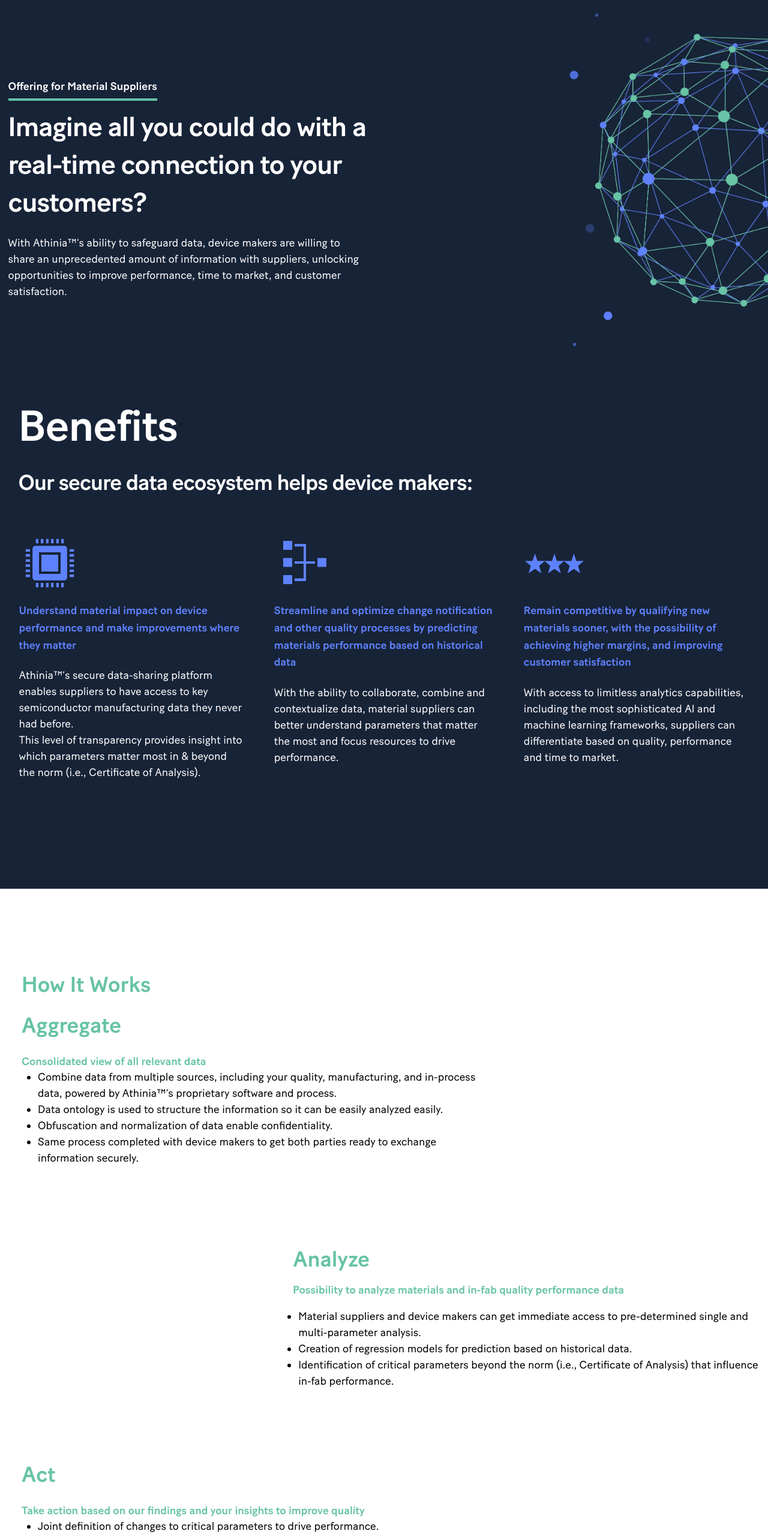
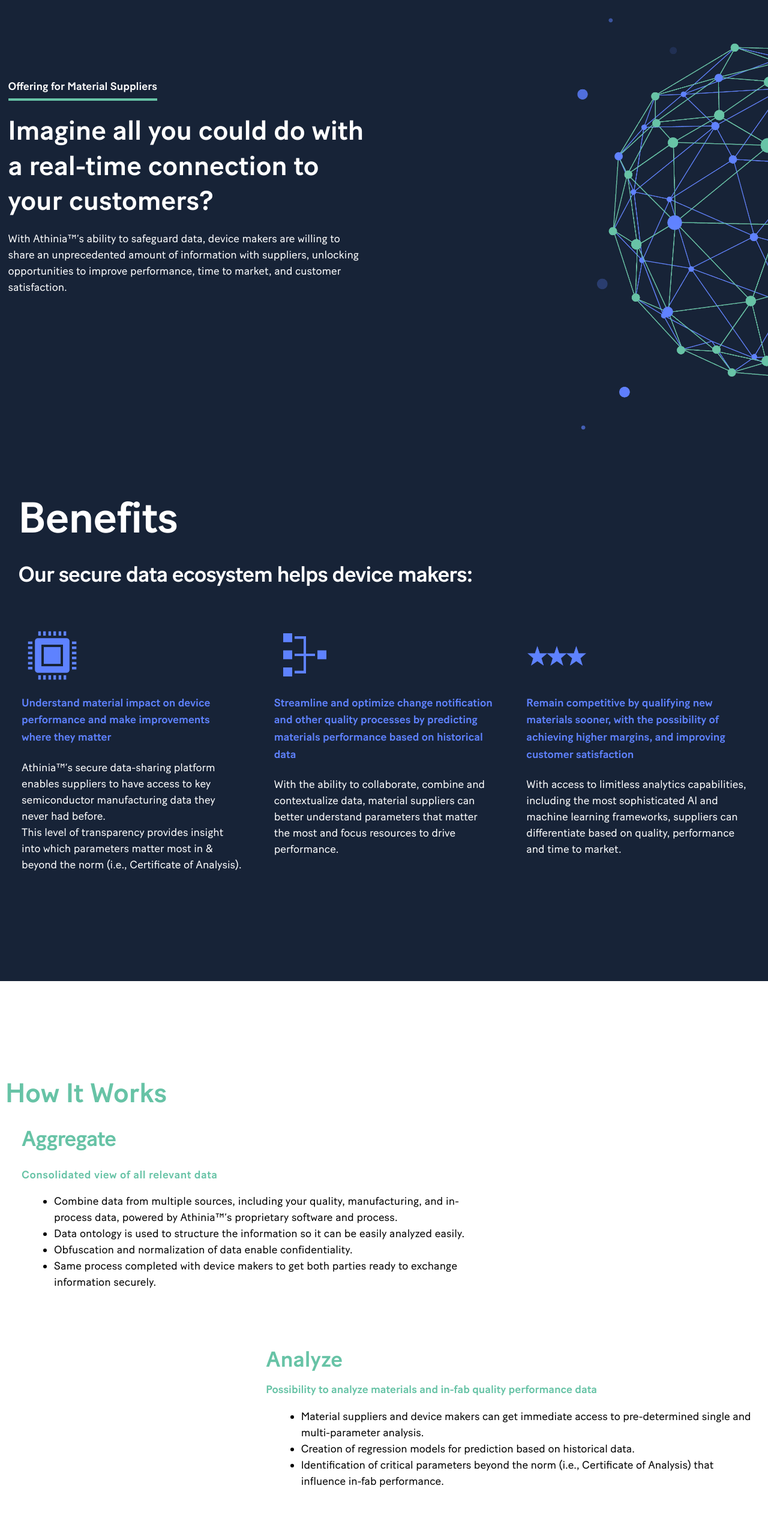
Before and after one commit to deeplus2021/athinia_work, a Next.js app: page /data-collaboration/material-suppliers in a window 1280 px wide. Shown: the part 100-2663 px from the top of the page at 60% size. Built offline with nearby package versions, Linux system fonts and the light colour scheme.

Commit message:
other work

```diff
--- a/components/Footers/Footer.js
+++ b/components/Footers/Footer.js
@@ -10,9 +10,9 @@
     <div className="grid grid-cols-1 md:grid-cols-3 lg:grid-cols-2 max-w-[1400px] mx-auto">
 
         <div className="flex  md:col-span-1 lg:col-span-1  justify-center md:justify-start">
-        <a href="https://athinia.com/" className="flex items-center mb-4 sm:mb-0">
-            <img src="/images/Athinia-icon.svg" className="h-[60px] md:h-[60px] mx-1" alt="Athinia Logo" />
-            <span className="self-center text-2xl font-light whitespace-nowrap lg:ml-3">© Athinia 2022</span>
+        <a href="https://athinia.com/" className="flex items-center mb-[1.75rem] sm:mb-0">
+            <img src="/images/Athinia-icon.svg" className="h-[70px] md:h-[60px] mx-1" alt="Athinia Logo" />
+            <span className="self-center text-2xl font-light whitespace-nowrap ml-3">© Athinia 2022</span>
         </a>
         </div>
 
--- a/components/Sections/Columns/ImageAndText.js
+++ b/components/Sections/Columns/ImageAndText.js
@@ -1,25 +1,25 @@
 import React from "react";
 import Image from "next/image";
-const ImageAndText = ({isImage=true, subText, category, title, lgPadding,  titleClass = 'text-sm-medium md:text-lg-medium' }) => {
+const ImageAndText = ({isImage=true, subText, category, title, lgPadding,  titleClass = 'text-sm-medium md:text-lg-medium', sectionClass="", boxClass="", subTextClass="" }) => {
   const lgPaddingFinal = lgPadding ? lgPadding : 'lg:p-[10%_0%_10%_0%]'
   return (
     <section
       className={`bg-offering-image bg-no-repeat bg-contain bg-right-bottom md:bg-[60vw_45vw] lg:bg-[70vw_0vw] w-full bg-athinia-dark flex-initial h-auto
-              break-words pt-[4.5rem] pb-[5.5rem]  md:p-[18%_0%_18%_0%]  ${lgPaddingFinal} bg-[length:50vw_auto]`}
+              break-words pt-[4.5rem] ${sectionClass ? sectionClass : 'pb-[5.5rem]'}  md:p-[10%_0%_17%_0%]  ${lgPaddingFinal} bg-[length:50vw_auto]`}
 
     >
       <div
-        className="grid grid-cols-1 md:grid-cols-3 flex flex-col md:flex-row
+        className="grid grid-cols-1 md:grid-cols-4 lg:grid-cols-3 flex flex-col md:flex-row
         max-w-[1400px] p-[0_2em_0_2em] md:p-8 lg:p-3 mx-auto "
       >
-        <div className="col-span-2 text-white px-0 lg:pr-[13rem]">
+        <div className={`col-span-2 md:col-span-3 lg:col-span-2 text-white px-0 ${boxClass}`}>
             <p className="text-lg-small border-b-4 inline border-athinia-green pb-3 md:pb-2 my-2 md:my-0">{category}</p>
-            <h3 className={`${titleClass} pt-[2rem] pb-[1.2rem] md:py-5 md:pr-5 lg:pr-0 md:letter-spacing--1`}> {title}
+            <h3 className={`${titleClass} pt-[2rem] pb-[1.2rem] md:pt-[1.7rem] md:pr-5 lg:pr-0`}> {title}
 </h3>
-<p>{subText}</p>
+<p className={`${subTextClass ? subTextClass : ''}`}>{subText}</p>
         </div>
-        <div className="col-span-1 mt-10 md:mt-0 px-10 flex md:justify-end lg:justify-start">
-            {isImage &&  <Image src={'/images/Athinia-Key-Graphic-security-lock.png'} alt="key-graphic" className={'z-1 mr-auto w-[120px] h-[220] md:w-[100px] md:h-[150px] lg:h-[300px] lg:w-[160px] ml-auto md:mr-0 md:ml-0 animate-fade-in-right-500'} width={180} height={332}/>}
+        <div className="col-span-1 mt-10 md:mt-0 md:px-0 lg:pl-10 flex md:justify-end lg:justify-start">
+            {isImage &&  <Image src={'/images/Athinia-Key-Graphic-security-lock.png'} alt="key-graphic" className={'z-1 mr-auto w-[120px] h-[220] md:w-[97px] md:h-[180px] lg:h-[330px] lg:w-[180px] ml-auto md:mr-0 md:ml-0 animate-fade-in-right-500'} width={180} height={332}/>}
         </div>
       </div>
     </section>
--- a/components/Sections/GetInContact.js
+++ b/components/Sections/GetInContact.js
@@ -2,16 +2,20 @@
 import CustomButton from "../Buttons/CustomButton";
 import Image from "next/image";
 import { motion, useScroll, useTransform } from "framer-motion";
+import useWindowDimensions from "../../hooks/useWindowDimensions";
 import { useRef } from "react";
 
 
 const GetInContact = ({
-  subTitle = ""
+  subTitle = "",
+  extraClass = ""
 }) => {
   const svgRefGreen = useRef(null);
   const svgRefPurple = useRef(null);
   const svgRefBlueOne = useRef(null);
   const svgRefBlueTwo = useRef(null);
+
+  const {width} = useWindowDimensions()
 
   const { scrollYProgress: scrollYProgressGreen  } = useScroll({
     target: svgRefGreen,
@@ -35,13 +39,13 @@
   const yPosAnimBlueOne = useTransform(
     scrollYProgressBlueOne,
     [1, 0.5],
-    [180, 0]
+    width > 1024 ? [180, 0] : [180, -20]
   );
 
   const xPosAnimBlueOne = useTransform(
     scrollYProgressBlueOne,
     [1, 0.5],
-    [-300, 0]
+    width > 1024 ? [-300, 0] : [-300, -40]
   );
 
 
@@ -49,13 +53,13 @@
   const yPosAnimGreen = useTransform(
     scrollYProgressGreen,
     [1, 0.5],
-    [-50, 0]
+    width > 1024 ? [-50, 0] : [-100, -20]
   );
 
   const xPosAnimGreen = useTransform(
     scrollYProgressGreen,
     [1, 0.5],
-    [150, 0]
+    width > 1024 ? [150, 0] : [100, -60]
   );
 
 
@@ -63,37 +67,37 @@
   const yPosAnimBlueTwo = useTransform(
     scrollYProgressBlueTwo,
     [1, 0.5],
-    [300, 0]
+    width > 1024 ? [300, 0] : [0, -100]
   );
 
   const xPosAnimBlueTwo = useTransform(
     scrollYProgressBlueTwo,
     [1, 0.5],
-    [100, 0]
+    width > 1024 ? [100, 0] : [100, -90]
   );
 
   // Purple
   const yPosAnimBluePurple = useTransform(
     scrollYProgressPurple,
-    [1, 0.5],
-    [-150, 0]
+    width > 1024 ? [1, 0.5] : [1, 0],
+    width > 1024 ? [-150, 0] : [-200, 80]
   );
 
   const xPosAnimBluePurple = useTransform(
     scrollYProgressPurple,
     [1, 0.5],
-    [-200, 0]
+    width > 1024 ? [-200, 0] : [-200, -8]
   );
 
   return (
     <section
-      className="w-full flex-initial h-auto
-    break-words p-[8%_0%_14%_0%] px-10 md:px-0"
+      className={`w-full flex-initial h-auto
+    break-words md:overflow-hidden lg:overflow-auto ${extraClass ? extraClass : 'p-[8%_0%_14%_0%] px-10 md:px-0'}`}
     >
-      <div className=" grid grid-cols-5 gap-0 max-w-[1400px]  mx-auto ">
+      <div className=" grid grid-cols-5 gap-0 max-w-[1400px]  mx-auto md:px-[2em] lg:px-[1.5em]">
         <div className="col-span-5 md:col-span-4 lg:ml-2 lg:pr-10">
           <h1
-            className="text-sm-large md:text-[48px] lg:text-lg-large my-4 md:my-0 tracking-[-1.5px]
+            className="text-sm-large md:text-[3em] lg:text-lg-large my-4 md:my-0 md:tracking-[-1.5px]
 
 
                                     text-left text-blue"
@@ -102,8 +106,8 @@
 
           </h1>
           <h3
-            className="text-sm-medium md:text-lg-medium tracking-[-1px]
-                    text-left text-athinia-purple  pr-3 md:pr-5 lg:pr-0 lg:mt-4"
+            className="text-sm-medium md:text-lg-medium lg:tracking-[-1px]
+                    text-left text-athinia-purple  pr-3 md:pr-[2rem] lg:pr-0 md:mt-4 md:letter-spacing--1"
           >
             {subTitle ? subTitle : 'Athinia™ is establishing a new standard of quality management for the semiconductor industry​.'}
           </h3>
@@ -116,17 +120,17 @@
             extraClass={
               "text-white text-center inline xl:block hover:bg-athinia-purple text-[1.2em] tracking-[1px] "
             }
-            paddingY={"py-4"}
-            paddingX={"px-8 lg:px-[30px]"}
+            paddingY={"py-[1.1rem] md:py-4"}
+            paddingX={"px-[30px]"}
 
             background={"bg-athinia-blue"}
           />
         </div>
 
-        <div className="col-span-5 md:col-span-1 hidden md:block">
+        <div className="col-span-5 md:col-span-1 hidden md:block md:ml-[3.5rem] lg:ml-0">
           <div className="flex relative flex-row">
             <div className=" inline mr-8">
-              <motion.small ref={svgRefBlueOne} style={{y:yPosAnimBlueOne, x:xPosAnimBlueOne  }} className="block h-[50px] w-[50px]" transition={{ duration: 30 }}>
+              <motion.small ref={svgRefBlueOne} style={{y:yPosAnimBlueOne, x:xPosAnimBlueOne  }} className="block w-[35px] lg:w-[50px] h-[50px]" transition={{ duration: 30 }}>
                 <Image
                   className="inline"
                   alt="icon3"
@@ -137,7 +141,7 @@
               </motion.small>
             </div>
             <div className=" inline mr-3 relative">
-              <motion.small ref={svgRefGreen} style={{y: yPosAnimGreen, x:xPosAnimGreen}} className="block w-[175px]" transition={{ duration: 30 }}>
+              <motion.small ref={svgRefGreen} style={{y: yPosAnimGreen, x:xPosAnimGreen}} className="block w-[125px] lg:w-[175px]" transition={{ duration: 30 }}>
                 {" "}
                 <Image
                   className="inline"
@@ -151,7 +155,7 @@
           </div>
           <div className="flex flex-row my-8">
             <div className=" inline mr-8 relative">
-              <motion.small  ref={svgRefPurple} style={{y:yPosAnimBluePurple, x:xPosAnimBluePurple  }} className="block w-[50px] h-[175px]" transition={{ duration: 30 }}>
+              <motion.small  ref={svgRefPurple} style={{y:yPosAnimBluePurple, x:xPosAnimBluePurple  }} className="block w-[35px] lg:w-[50px] h-[175px]" transition={{ duration: 30 }}>
 
                 <Image
                   className="inline "
@@ -162,7 +166,7 @@
               </motion.small>
             </div>
             <div className=" inline mr-3 relative">
-              <motion.small ref={svgRefBlueTwo} style={{x:xPosAnimBlueTwo, y:yPosAnimBlueTwo}} className="block w-[175px] h-[175px]" transition={{ duration: 30 }}>
+              <motion.small ref={svgRefBlueTwo} style={{x:xPosAnimBlueTwo, y:yPosAnimBlueTwo}} className="block w-[125px] lg:w-[175px] h-[175px]" transition={{ duration: 30 }}>
                 <Image
                   alt="icon-1"
                   className="inline"
--- a/components/data-collaboration/Content1.js
+++ b/components/data-collaboration/Content1.js
@@ -10,8 +10,11 @@
   icon = true,
   isTitleCol = false,
   spacing='pt-20',
-  boxClass="",
-  listClass=""
+  boxClass = "",
+  listClass = "",
+  titleClass = "",
+  subTitleClass = "",
+  animationClass = ""
 }) => {
   const ref = useRef(null);
   const isInView = useInView(ref);
@@ -32,7 +35,7 @@
             )}
           </div>
           <div className="hidden md:block">
-            <div className="h-[300px] md:h-[100px] lg:h-[300px] flex items-center relative  ">
+            <div className={`h-[300px] md:h-[100px] lg:h-[300px] flex items-center relative  ${animationClass}`}>
               {icon ? (
                 <svg
 
@@ -56,13 +59,13 @@
           </div>
         </div>
 
-        <div className={`col-span-2 px-[1.8rem] pt-5 md:pt-0 md:px-10 md:pr-3 lg:pr-0 ${boxClass ? boxClass : 'lg:pl-10'}`}>
+        <div className={`col-span-2 px-[1.8rem] pt-5 md:pt-0 lg:pr-0 ${boxClass ? boxClass : 'md:pr-3 md:px-10 lg:pl-10'}`}>
           {isTitleCol ? (
             <div className={`text-athinia-${textColor} my-5 lg:mb-1  p-0   md:p-3 `}>
-              <h3 className="text-sm-medium  my-5 lg:mb-3 md:text-lg-medium ">
+              <h3 className={`text-sm-medium lg:mb-3 md:text-lg-medium ${titleClass ? titleClass : 'my-5'}`}>
                 {title}
               </h3>
-              <h3 className="text-lg-small md:text-lg-small  text-athinia-green">
+              <h3 className={`text-lg-small md:text-lg-small  text-athinia-green ${subTitleClass ? subTitleClass : ''}`}>
                 {subTitle}
               </h3>
             </div>
--- a/components/data-collaboration/Content2.js
+++ b/components/data-collaboration/Content2.js
@@ -11,8 +11,10 @@
   spacing = "pt-20 mb-10",
   extraClass = "",
   boxClass = "",
+  titleClass = "",
   subTitleClass = "",
-  listClass = ""
+  listClass = "",
+  animationClass = ""
 }) => {
   const ref = useRef(null);
   const isInView = useInView(ref, {
@@ -28,10 +30,10 @@
         className={`grid grid-cols-1 md:grid-cols-3
         max-w-[1400px] md:px-8 md:py-8  lg:py-2 lg:px-8  mx-auto md:overflow-hidden xl:overflow-visible ${extraClass}`}
       >
-        <div className={`col-span-2 order-last md:order-first px-[1.8rem] md:px-10 lg:px-0 md:pl-5 md:pr-[4rem] ${boxClass ? boxClass : 'lg:pr-10'}`}>
+        <div className={`col-span-2 order-last md:order-first px-[1.8rem] md:px-10 lg:px-0 ${boxClass ? boxClass : 'md:pl-5 md:pr-[4rem] lg:pr-10'}`}>
           {isTitleCol ? (
             <div className="">
-              <h3 className="text-sm-medium md:text-lg-medium my-5 lg:mt-2 text-athinia-green">
+              <h3 className={`text-sm-medium md:text-lg-medium my-5 lg:mt-2 text-athinia-green ${titleClass}`}>
                 {title}
               </h3>
               <h3 className={`text-lg-small md:text-lg-small  text-athinia-green ${subTitleClass}`}>
@@ -41,7 +43,7 @@
           ) : (
             ""
           )}
-          <ul className={`list-disc ${isTitleCol && "ml-10"} ml-[1.5rem] md:ml-[2rem] ${listClass ? listClass : 'lg:ml-[1.5rem]'}`}>
+          <ul className={`list-disc ${isTitleCol && "ml-10"} ${listClass ? listClass : 'ml-[1.5rem] md:ml-[2rem] lg:ml-[1.5rem]'}`}>
             {allList.map((item) => (
               <li className="text-sm-small md:text-[18px] font-[100]	 ">{item}</li>
             ))}
@@ -65,7 +67,7 @@
           <div className="hidden md:block ">
             <div
 
-              className={`h-[300px] xl:w-[350px] lg:w-[300px] rotate-180 md:w-[220px] flex items-center order-first `}
+              className={`h-[300px] xl:w-[350px] lg:w-[300px] rotate-180 md:w-[220px] flex items-center order-first ${animationClass}`}
             >
               {icon ? (
                 <svg
--- a/components/data-collaboration/TheBenifitsTwo.js
+++ b/components/data-collaboration/TheBenifitsTwo.js
@@ -4,12 +4,12 @@
   return (
     <section
       className=" w-full bg-athinia-dark flex-initial h-auto
-              break-words pb-[8rem] lg:pb-[10rem] bg-[length:50vw_auto] lg:pt-5"
+              break-words pb-[3rem] md:pb-[8rem] lg:pb-[10rem] bg-[length:50vw_auto] lg:pt-5"
 
     >
       <div className="max-w-[1400px]
-            mx-auto  text-white pb-10 px-[30px] md:px-8 lg:px-[1.7rem] ">
-        <h3 className=" text-lg-medium md:text-lg-large mb-3 letter-spacing--1">Benefits</h3>
+            mx-auto  text-white pb-10 pt-[1.8rem] md:pt-[30px] md:pb-10 px-[30px] md:px-[1.7rem] lg:pt-0">
+        <h3 className=" text-lg-medium md:text-[3em] lg:text-lg-large mb-3 md:letter-spacing--1">Benefits</h3>
         <h3 className=" text-sm-medium md:text-lg-medium mb-3 lg:mt-5 md:letter-spacing--1">
           Our secure data ecosystem helps device makers:
         </h3>
@@ -17,15 +17,15 @@
       <div
         className="grid grid-cols-1 md:grid-cols-3 flex flex-col md:flex-row
         max-w-[1400px]
-        mx-auto md:px-8 lg:px-2"
+        mx-auto md:px-2 lg:px-2"
       >
-        <div className="px-[30px] md:px-2 lg:px-5 py-5 md:py-0">
+        <div className="px-[30px] md:px-[1.5rem] py-3 md:py-0">
           <Image
             src={`/images/${firstBenefits.image}`}
             width={102}
             height={102}
             alt='benefits'
-            className="w-[75px] h-[79px]  md:w-[50px] md:h-[50px] lg:w-[102px] lg:h-[102px] mb-3"
+            className="w-[85px] h-[85px]  md:w-[50px] md:h-[50px] lg:w-[102px] lg:h-[102px] mb-3"
           />
           <h3 className="text-athinia-blue text-lg-small mb-3 line-height-16">
             {firstBenefits.title}
@@ -33,13 +33,13 @@
           <p className="text-white mt-5">{firstBenefits.body1}</p>
           <p className="text-white">{firstBenefits.body2}</p>
         </div>
-        <div className="px-[30px] md:px-2 lg:px-[1.5rem] py-5 md:py-0">
+        <div className="mt-[2rem] md:mt-0 px-[30px] md:px-[1.5rem] py-3 md:py-0">
           <Image
             src={`/images/${secondBenefits.image}`}
             width={102}
             height={102}
             alt='benefits'
-            className="w-[75px] h-[79px] md:w-[50px] md:h-[50px] lg:w-[102px] lg:h-[102px] mb-3"
+            className="w-[85px] h-[85px] md:w-[50px] md:h-[50px] lg:w-[102px] lg:h-[102px] mb-3"
           />
           <h3 className="text-athinia-blue text-lg-small mb-3 line-height-16">
             {secondBenefits.title}
@@ -47,13 +47,13 @@
           <p className="text-white mt-5">{secondBenefits.body1}</p>
           <p className="text-white">{secondBenefits.body2}</p>
         </div>
-        <div className="px-[30px] md:px-2 lg:px-5  py-5 md:py-0">
+        <div className="mt-[2rem] md:mt-0 px-[30px] md:px-[1.5rem]  py-3 md:py-0">
           <Image
             src={`/images/${thirdBenefits.image}`}
             width={102}
             height={102}
             alt='benefits'
-            className="w-[75px] h-[79px] md:w-[50px] md:h-[50px] lg:w-[102px] lg:h-[102px] mb-3"
+            className="w-[85px] h-[85px] md:w-[50px] md:h-[50px] lg:w-[102px] lg:h-[102px] mb-3"
           />
           <h3 className="text-athinia-blue text-lg-small mb-3 line-height-16">
             {thirdBenefits.title}
--- a/pages/data-collaboration/material-suppliers/index.js
+++ b/pages/data-collaboration/material-suppliers/index.js
@@ -60,7 +60,7 @@
     <>
       <Header />
 
-      <div className="flex min-h-screen flex-col items-center  mb-20">
+      <div className="flex min-h-screen flex-col items-center mb-[1rem] md:mb-[4.5rem] lg:mb-[9rem]">
         <Head>
           <title>
             Athinia &#x2022; Smart data collection & collaborative analytics
@@ -72,7 +72,14 @@
           <link rel="icon" href="/cropped-Athinia-favicon-150x150.png" />
         </Head>
 
-        <ImageAndText titleClass="text-sm-medium md:text-[2.5em]" category={'Offering for Material Suppliers'} title={'Imagine all you could do with a real-time connection to your customers?'} subText={'With Athinia™’s ability to safeguard data, device makers are willing to share an unprecedented amount of information with suppliers, unlocking opportunities to improve performance, time to market, and customer satisfaction.'}  isImage={false}/>
+        <ImageAndText
+          titleClass="text-sm-medium md:text-[2.5em] line-height-13"
+          category={'Offering for Material Suppliers'}
+          title={'Imagine all you could do with a real-time connection to your customers?'}
+          subText={'With Athinia™’s ability to safeguard data, device makers are willing to share an unprecedented amount of information with suppliers, unlocking opportunities to improve performance, time to market, and customer satisfaction.'}  isImage={false}
+          sectionClass={"pb-[6.5rem] md:pb-[10rem] lg:pb-[16rem]"}
+          boxClass="lg:pr-[13rem]"
+          subTextClass={"md:pr-3 lg:pr-0"}/>
 
         <TheBenifitsTwo
           firstBenefits={firstBenefits}
@@ -81,14 +88,14 @@
         />
         <section
           className="w-full flex-initial h-auto
-            break-words pt-0     md:pt-20"
+            break-words pt-0     md:pt-[6rem]"
         >
           <div
-            className="grid grid-cols-1 md:grid-cols-3
+            className="grid grid-cols-1
             max-w-[1400px]
-            mx-auto md:px-8"
+            mx-auto md:px-8 lg:px-2"
           >
-            <h3 className="text-athinia-green text-lg-medium px-10 pt-10 md:pl-0 lg:pl-0">
+            <h3 className="text-athinia-green font-weight-500 text-[2.5em] pl-8 pt-[3.8rem] pb-[2.5rem] md:pb-0 md:pt-0 lg:pt-10 md:pl-0 lg:pl-0">
               How It Works
             </h3>
           </div>
@@ -100,10 +107,15 @@
           subTitle={"Consolidated view of all relevant data"}
           isTitleCol={true}
           iconColor={"fill-athinia-purple"}
+          extraClass={"lg:px-2 lg:letter-spacing--1"}
+          boxClass={"md:pl-0 md:pr-[1.2rem] lg:pr-[2rem] lg:mr-0 md:mt-3 lg:mt-0"}
+          titleClass={""}
+          subTitleClass={"letter-spacing-01 lg:letter-spacing-05"}
+          listClass={"ml-[3.2rem] md:ml-[3.1rem] lg:ml-[3rem] mt-4 lg:letter-spacing-01 mr-1 md:mr-0"}
+          animationClass={"md:mt-10 lg:mt-0"}
         />
-
         <Content1
-          spacing='pt-5'
+          spacing="pt-0"
           allList={allUlList2}
           title={"Analyze"}
           subTitle={
@@ -111,6 +123,11 @@
           }
           isTitleCol={true}
           iconColor={"fill-athinia-blue"}
+          boxClass={"md:px-0 lg:pl-0 pt-0 md:pr-0"}
+          listClass={"ml-[3rem] md:ml-[4.2rem] lg:ml-[4rem] mr-1 md:mr-2"}
+          titleClass={"mt-0 mb-5 px-1 lg:px-0 lg:my-5"}
+          subTitleClass={"px-1 lg:px-0"}
+          animationClass={"md:mt-[8rem] lg:mt-0"}
         />
         <Content2
           allList={allUlList3}
@@ -120,15 +137,25 @@
           }
           isTitleCol={true}
           iconColor={"fill-athinia-green"}
+          extraClass={"lg:px-2 lg:letter-spacing--1 mb-[4rem] md:mb-0"}
+          boxClass={"md:pl-0 md:pr-4 lg:mr-0"}
+          titleClass={"letter-spacing--1"}
+          subTitleClass={"letter-spacing-01 lg:letter-spacing-05"}
+          listClass={"ml-[3.2rem] md:ml-[3.1rem] lg:ml-[3rem] mt-4 lg:letter-spacing-01 mr-1 md:mr-0"}
+          animationClass={"md:mt-10 lg:mt-0"}
         />
         <BlueSection
-         contentPadding={'p-[2.2em] md:p-[0%]'}
           content={
             "Athinia™ can be the foundation for achieving best-in-class digitization capabilities. We provide a unified platform to aggregate your data and jumpstart your digital transformation, even if you are starting from a very fragmented place."
           }
+          wrapperPadding={'md:py-0'}
+          contentPadding={'p-[2.2em] py-[1.8rem] md:p-[8%] lg:p-[7%] md:mx-[1.8rem] lg:mx-0 md:letter-spacing--1 lg:letter-spacing-0'}
         />
         <DataSecurity />
-        <GetInContact />
+        <GetInContact
+          subTitle="Athinia™ unlocks a new standard in data management for the semiconductor industry​."
+          extraClass="p-[12%_0%_8%_0%] pl-[2rem] pr-[2rem] md:pr-[3rem] md:px-0 md:pt-[12%] lg:pt-[8%]"
+        />
       </div>
       <Footer />
     </>
```
Also changed, not shown: components/Sections/Cards/PopupParent.js (+4 -4 lines), components/data-collaboration/DataSecurity.js (+9 -9 lines), pages/data-collaboration/device-makers/index.js (+23 -13 lines), pages/faq/index.js (+5 -5 lines), styles/globals.css (+21 -0 lines).
